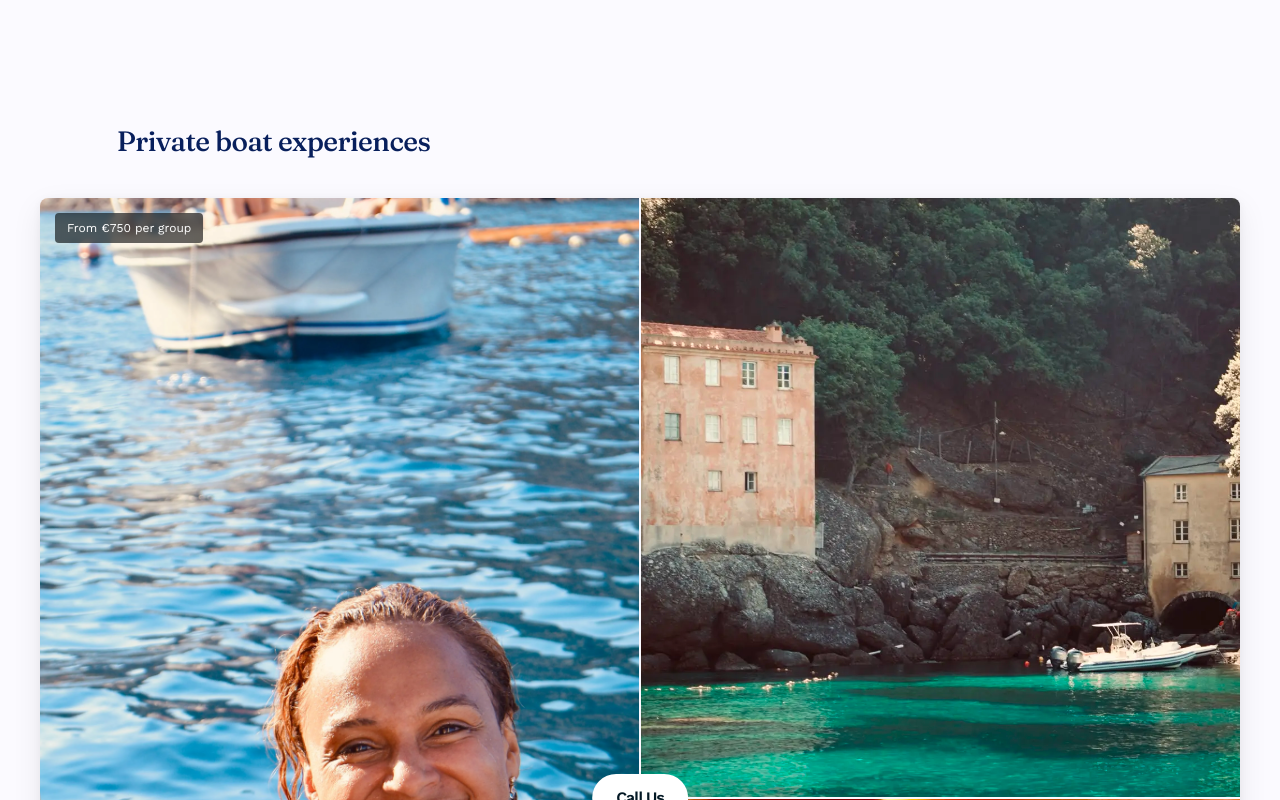
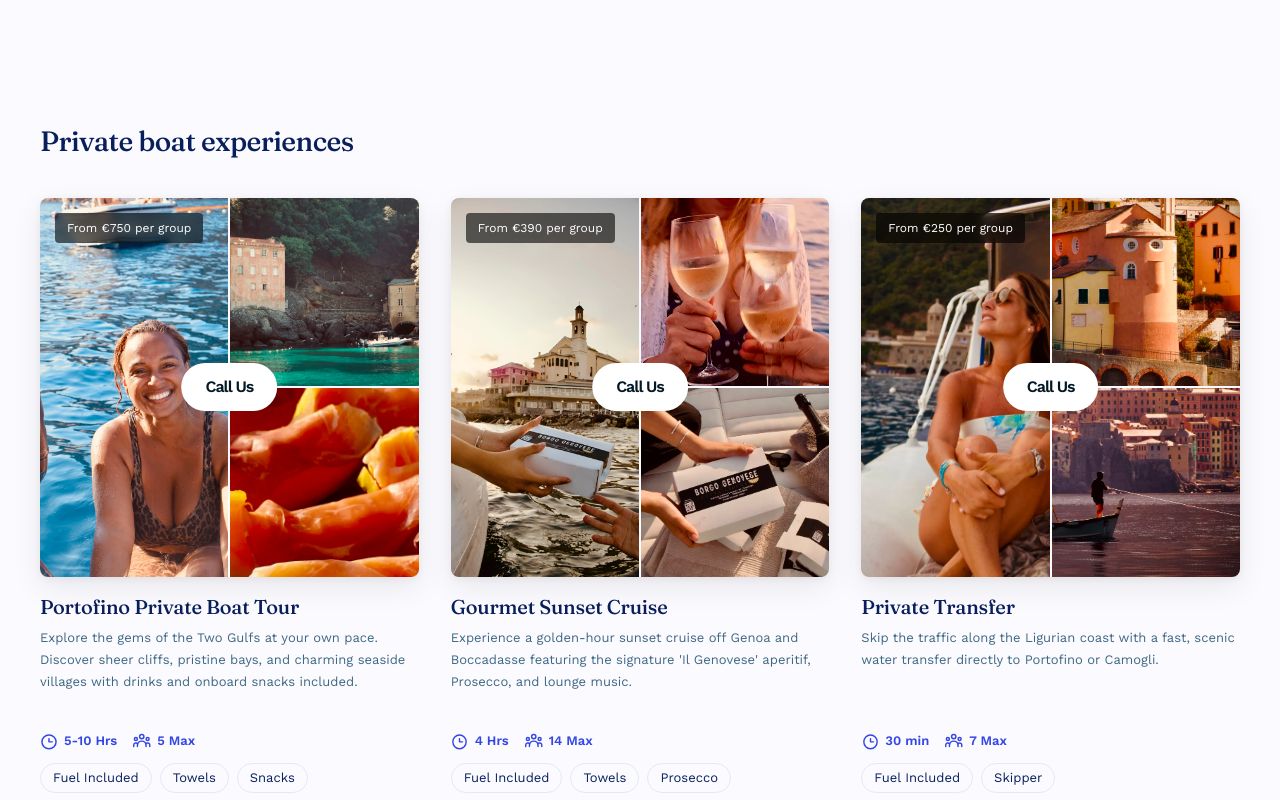
Before and after one commit to Riccard01/Riccard01.github.io, a React (Vite) app: page /en in a window 1280 px wide. Shown: the part 740-1540 px from the top of the page. Built offline with nearby package versions, Linux system fonts and the light colour scheme; a web font is replaced by a local one.

Commit message:
Added click on experience card surface and made desktop version visibile in a grid.

```diff
--- a/src/components/ExperienceCarousel.css
+++ b/src/components/ExperienceCarousel.css
@@ -32,6 +32,18 @@
   flex-direction: column;
   width: 100%;
   box-sizing: border-box;
+  cursor: pointer;
+  border-radius: 12px;
+  transition: transform 0.2s ease, box-shadow 0.2s ease;
+}
+
+.carousel-wrapper:focus-visible {
+  outline: 2px solid #3446e3;
+  outline-offset: 4px;
+}
+
+.carousel-wrapper:hover {
+  transform: translateY(-2px);
 }
 
 .carousel-slide {
@@ -142,6 +154,10 @@
   display: inline-block;
 }
 
+.text-content-wrapper {
+  cursor: pointer;
+}
+
 .text-content-wrapper h3 {
   margin: 0 0 6px 0;
   font-family: 'Fraunces', serif, sans-serif;
@@ -228,8 +244,24 @@
     padding-top: 6rem;
   }
 
+  .experiences-heading {
+    padding: 0;
+  }
+
   .carousel {
-    gap: 40px;
+    display: grid;
+    grid-template-columns: repeat(auto-fit, minmax(320px, 1fr));
+    align-items: start;
+    gap: 32px;
     padding: 20px 0;
   }
+
+  .carousel-wrapper {
+    max-width: 380px;
+    justify-self: center;
+  }
+
+  .text-content-wrapper p {
+    min-height: 88px;
+  }
 }
--- a/src/components/ExperienceCarousel.jsx
+++ b/src/components/ExperienceCarousel.jsx
@@ -38,9 +38,22 @@ export default function ExperienceCarousel({ lang = 'en' }) {
       <h2 className="experiences-heading">{t.sectionTitle || 'Private boat experiences'}</h2>
       <div className="carousel">
         {experiences.map((exp) => (
-          <article key={exp.id} className="carousel-wrapper" data-index={exp.id}>
-            <div className="carousel-slide">
-              <div className="slide-content">
+          <article
+            key={exp.id}
+            className="carousel-wrapper"
+            data-index={exp.id}
+            onKeyDown={(e) => {
+              if (e.key === 'Enter' || e.key === ' ') {
+                e.preventDefault();
+                openWhatsApp();
+              }
+            }}
+            tabIndex={0}
+            role="button"
+            aria-label={`${exp.title} - ${t.callUs}`}
+          >
+            <div className="carousel-slide" onClick={openWhatsApp}>
+              <div className="slide-content" onClick={openWhatsApp}>
                 <div className="price-chip">{exp.price}</div>
                 <div className="image-grid">
                   {exp.images && exp.images.map((src, idx) => (
@@ -50,14 +63,21 @@ export default function ExperienceCarousel({ lang = 'en' }) {
                   ))}
                 </div>
                 <div className="pill-wrapper">
-                  <button className="nav-link nav-booking" onClick={openWhatsApp}>
+                  <button
+                    type="button"
+                    className="nav-link nav-booking"
+                    onClick={(e) => {
+                      e.stopPropagation();
+                      openWhatsApp();
+                    }}
+                  >
                     {t.callUs}
                   </button>
                 </div>
               </div>
             </div>
 
-            <div className="text-content-wrapper">
+            <div className="text-content-wrapper" onClick={openWhatsApp}>
               <h3>{exp.title}</h3>
               <p>{exp.desc}</p>
 
```
